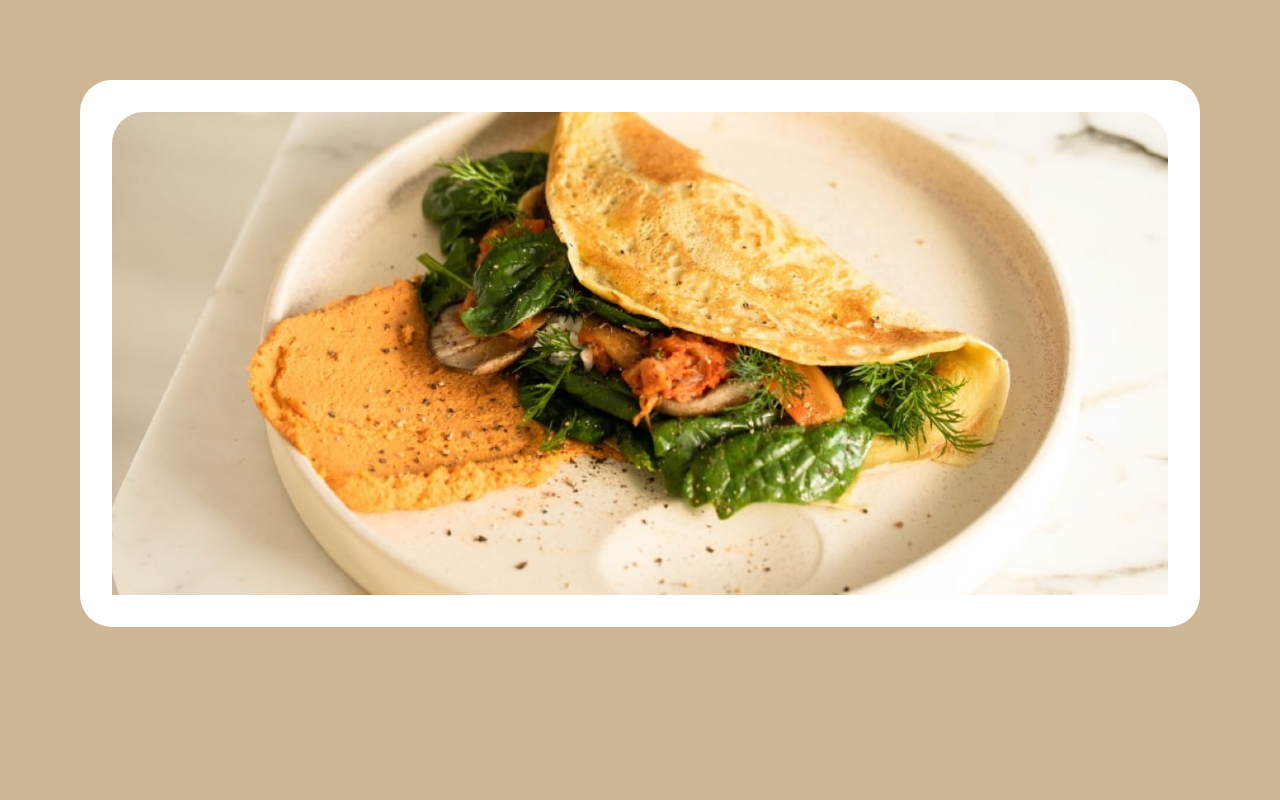
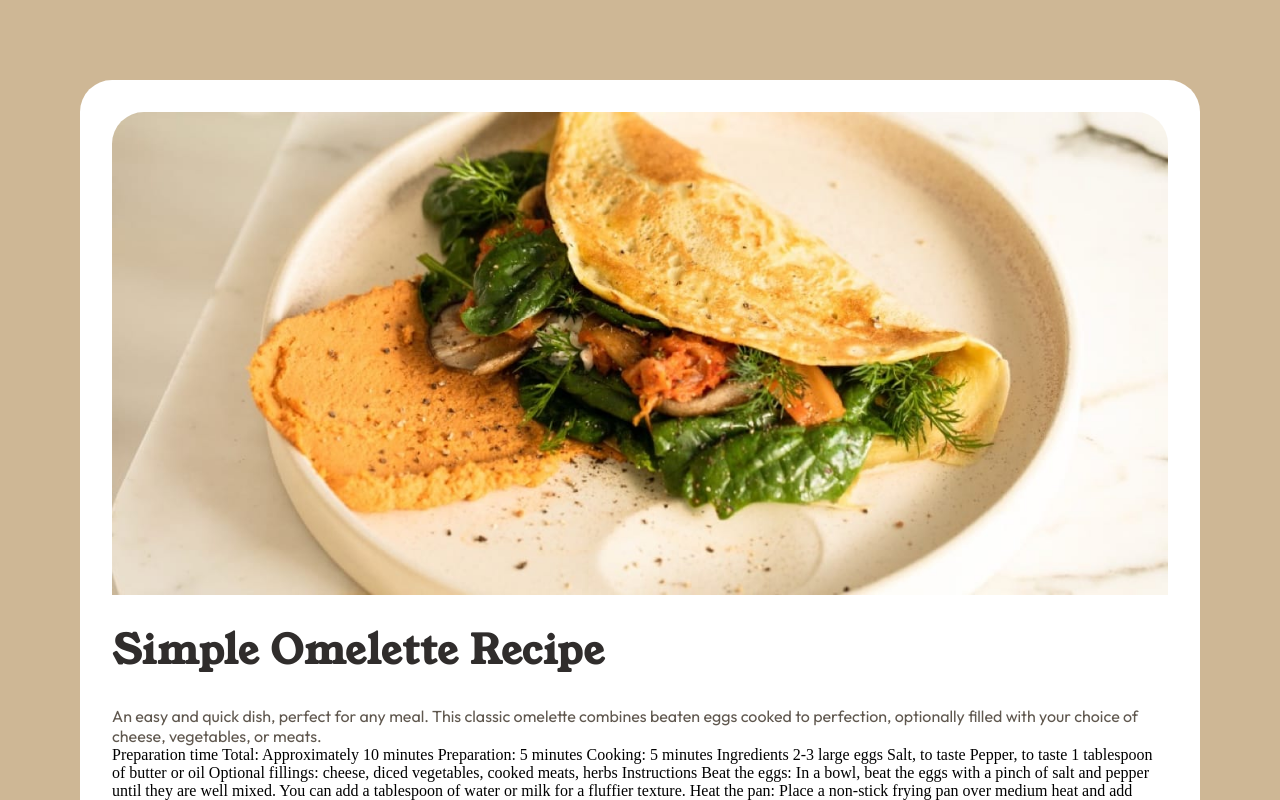
Before and after one commit to athirasarman/recipe-page, a React (Create React App) app: page / in a window 1280 px wide. Shown: the top 800 px of the page. Built offline with nearby package versions, Linux system fonts and the light colour scheme.

Commit message:
title and description

```diff
--- a/src/App.js
+++ b/src/App.js
@@ -1,4 +1,4 @@
-import './App.css';
+import './variables.css';
 import RecipePage from './components/recipe-page';
 
 function App() {
--- a/src/components/recipe-page.js
+++ b/src/components/recipe-page.js
@@ -1,13 +1,43 @@
-import React from 'react';
-import styles from './recipe-page.module.css';
-import BannerImage from '../assets/images/image-omelette.jpeg';
+import React from "react";
+import styles from "./recipe-page.module.css";
+import BannerImage from "../assets/images/image-omelette.jpeg";
 
 const RecipePage = () => {
-    return (
-      <div className={styles.container}>
-          <img src={BannerImage} alt="Banner" className={styles.bannerImage}/>
+  return (
+    <div className={styles.container}>
+      <img src={BannerImage} alt="Banner" className={styles.bannerImage} />
+      <h1 className={styles.mainHeading}>Simple Omelette Recipe</h1>
+
+      <p className={styles.description}>An easy and quick dish, perfect for any meal. This classic omelette
+      combines beaten eggs cooked to perfection, optionally filled with your
+      choice of cheese, vegetables, or meats.</p>
+
+      Preparation time Total:
+      Approximately 10 minutes Preparation: 5 minutes Cooking: 5 minutes
+      Ingredients 2-3 large eggs Salt, to taste Pepper, to taste 1 tablespoon of
+      butter or oil Optional fillings: cheese, diced vegetables, cooked meats,
+      herbs Instructions Beat the eggs: In a bowl, beat the eggs with a pinch of
+      salt and pepper until they are well mixed. You can add a tablespoon of
+      water or milk for a fluffier texture. Heat the pan: Place a non-stick
+      frying pan over medium heat and add butter or oil. Cook the omelette: Once
+      the butter is melted and bubbling, pour in the eggs. Tilt the pan to
+      ensure the eggs evenly coat the surface. Add fillings (optional): When the
+      eggs begin to set at the edges but are still slightly runny in the middle,
+      sprinkle your chosen fillings over one half of the omelette. Fold and
+      serve: As the omelette continues to cook, carefully lift one edge and fold
+      it over the fillings. Let it cook for another minute, then slide it onto a
+      plate. Enjoy: Serve hot, with additional salt and pepper if needed.
+      Nutrition The table below shows nutritional values per serving without the
+      additional fillings. Calories 277kcal Carbs 0g Protein 20g Fat 22g
+      <div class="attribution">
+        Challenge by{" "}
+        <a href="https://www.frontendmentor.io?ref=challenge" target="_blank">
+          Frontend Mentor
+        </a>
+        . Coded by <a href="#">Your Name Here</a>.
       </div>
-    );
-  }
+    </div>
+  );
+};
 
-  export default RecipePage;
+export default RecipePage;
--- a/src/components/recipe-page.module.css
+++ b/src/components/recipe-page.module.css
@@ -2,7 +2,7 @@
   display: flex;
   flex-direction: column;
   justify-content: center;
-  align-items: center;
+  /* align-items: center; */
 }
 
 .bannerImage {
@@ -10,6 +10,18 @@
   width: 100%;
   object-fit: cover;
   max-height: 500px;
+}
+.mainHeading{
+  font-family: var(--heading-font);
+  font-size: 40px;
+  letter-spacing: 1px;
+  color:var(--dark-charcoal);
+}
+.description{
+  font-size:var(--paragraph-font-size);
+  font-family: var(--main-font);
+  color:var(--wenge-brown);
+  margin:0;
 }
 
 /* Responsive styles */
--- a/src/index.css
+++ b/src/index.css
@@ -2,16 +2,6 @@ body {
   margin: 0;
   background-color: #ceb795;
 }
-
-@font-face {
-  font-family: "Outfit", sans-serif;
-  src: url("./assets/fonts/outfit/Outfit-VariableFont_wght.ttf");
-}
-@font-face {
-  font-family: "Young Serif", serif;
-  src: url("./assets/fonts/young-serif/YoungSerif-Regular.ttf");
-}
-
 @media screen and (min-width: 993px ) {
   body {
     margin: 80px;
--- /dev/null
+++ b/src/variables.css
@@ -0,0 +1,29 @@
+@font-face {
+  font-family: "Outfit";
+  src: url("./assets/fonts/outfit/Outfit-VariableFont_wght.ttf");
+}
+@font-face {
+  font-family: "Young Serif";
+  src: url("./assets/fonts/young-serif/YoungSerif-Regular.ttf");
+}
+
+:root {
+  --main-font: "Outfit";
+  --heading-font: "Young Serif";
+
+  /* Colors */
+  /* Primary */
+  --nutmeg: hsl(14, 45%, 36%);
+  --dark-raspberry: hsl(332, 51%, 32%);
+
+  /* Neutral */
+  --white: hsl(0, 0%, 100%);
+  --rose-white: hsl(330, 100%, 98%);
+  --eggshell: hsl(30, 54%, 90%);
+  --light-grey: hsl(30, 18%, 87%);
+  --wenge-brown: hsl(30, 10%, 34%);
+  --dark-charcoal: hsl(24, 5%, 18%);
+
+  /* Paragraph Font Size */
+  --paragraph-font-size: 16px;
+}
```
Also changed, not shown: src/global.css (added).
